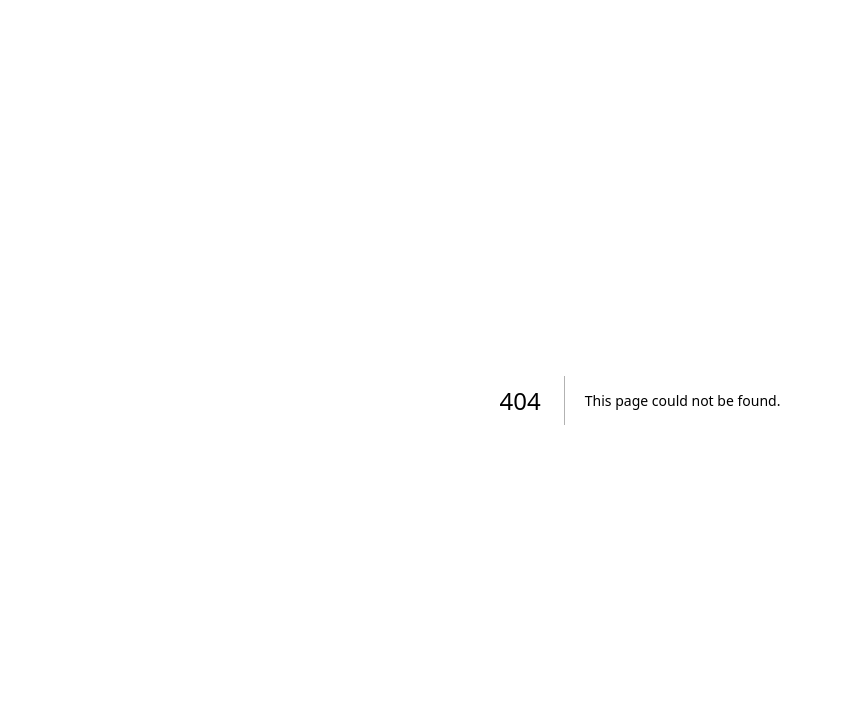
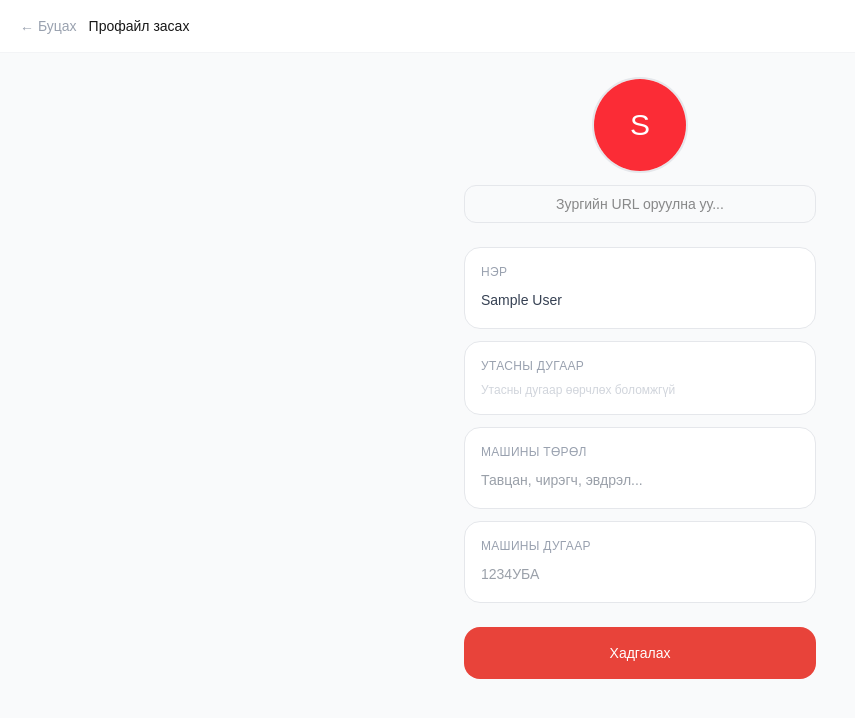
Before and after one commit to jargalbayr955-cmyk/-, a Next.js app: page /driver/profile in a window 1280 px wide. Before the commit this address had no page. Shown: the top 718 px of the page, without its empty margins (0-855 px from the left). Built offline with nearby package versions, Linux system fonts and the light colour scheme; no server answers; sample sign-in values are in the browser's storage.

Commit message:
feat: жолоочийн профайл хуудас нэмэв

```diff
--- a/app/driver/page.tsx
+++ b/app/driver/page.tsx
@@ -324,9 +324,14 @@ export default function DriverPage() {
             <p className="font-medium text-sm">{driver.name}</p>
             <p className="text-xs text-gray-400 mt-0.5">{driver.car_type}</p>
           </div>
-          <button onClick={toggleAvailable} className={"text-xs rounded-xl px-4 py-2 font-medium " + (driver.available ? 'bg-green-100 text-green-700' : 'bg-gray-100 text-gray-500')}>
-            {driver.available ? '🟢 Ажиллаж байна' : '⚫ Амарч байна'}
-          </button>
+          <div className="flex items-center gap-2">
+            <button onClick={toggleAvailable} className={"text-xs rounded-xl px-4 py-2 font-medium " + (driver.available ? 'bg-green-100 text-green-700' : 'bg-gray-100 text-gray-500')}>
+              {driver.available ? '🟢 Ажиллаж байна' : '⚫ Амарч байна'}
+            </button>
+            <button onClick={() => router.push('/driver/profile')} className="text-xs rounded-xl px-3 py-2 bg-gray-100 text-gray-500">
+              👤
+            </button>
+          </div>
         </div>
       </div>
       <div className="px-4 pt-4">
--- /dev/null
+++ b/app/driver/profile/page.tsx
@@ -0,0 +1,141 @@
+'use client'
+import { useState, useEffect } from 'react'
+import { useRouter } from 'next/navigation'
+import { supabase } from '@/lib/supabase'
+
+export default function DriverProfilePage() {
+  const [driver, setDriver] = useState<any>(null)
+  const [form, setForm] = useState({ name: '', phone: '', car_type: '', car_number: '', photo_url: '' })
+  const [saving, setSaving] = useState(false)
+  const [saved, setSaved] = useState(false)
+  const [error, setError] = useState('')
+  const router = useRouter()
+
+  useEffect(() => {
+    const session = localStorage.getItem('driver_session')
+    if (!session) { router.push('/driver'); return }
+    const d = JSON.parse(session)
+    setDriver(d)
+    setForm({
+      name: d.name || '',
+      phone: d.phone || '',
+      car_type: d.car_type || '',
+      car_number: d.car_number || '',
+      photo_url: d.photo_url || ''
+    })
+  }, [])
+
+  const handleSave = async () => {
+    if (!form.name || !form.phone) return setError('Нэр болон утас заавал бөглөнө үү')
+    setSaving(true)
+    setError('')
+    const { data, error } = await supabase
+      .from('drivers')
+      .update({
+        name: form.name,
+        car_type: form.car_type,
+        car_number: form.car_number,
+        photo_url: form.photo_url
+      })
+      .eq('id', driver.id)
+      .select()
+      .single()
+
+    if (error) {
+      setError('Хадгалахад алдаа гарлаа')
+    } else {
+      localStorage.setItem('driver_session', JSON.stringify(data))
+      setDriver(data)
+      setSaved(true)
+      setTimeout(() => setSaved(false), 2000)
+    }
+    setSaving(false)
+  }
+
+  if (!driver) return null
+
+  return (
+    <div className="min-h-screen bg-gray-50">
+      <div className="bg-white px-5 py-4 border-b border-gray-100 flex items-center gap-3">
+        <button onClick={() => router.push('/driver')} className="text-gray-400 text-sm">← Буцах</button>
+        <p className="font-medium text-sm">Профайл засах</p>
+      </div>
+
+      <div className="px-4 pt-6 pb-10 max-w-sm mx-auto">
+
+        {/* Зураг */}
+        <div className="flex flex-col items-center mb-6">
+          <div className="w-24 h-24 rounded-full overflow-hidden mb-3 border-2 border-gray-200">
+            {form.photo_url ? (
+              <img src={form.photo_url} alt="profile" className="w-full h-full object-cover" />
+            ) : (
+              <div className="w-full h-full bg-red-500 flex items-center justify-center text-white text-3xl font-medium">
+                {form.name.charAt(0) || '?'}
+              </div>
+            )}
+          </div>
+          <input
+            type="text"
+            placeholder="Зургийн URL оруулна уу..."
+            value={form.photo_url}
+            onChange={e => setForm({...form, photo_url: e.target.value})}
+            className="w-full border border-gray-200 rounded-xl px-3 py-2 text-sm outline-none text-center"
+          />
+        </div>
+
+        {/* Мэдээлэл */}
+        <div className="space-y-3">
+          <div className="bg-white border border-gray-200 rounded-2xl p-4">
+            <p className="text-xs text-gray-400 mb-2 uppercase tracking-wide">Нэр</p>
+            <input
+              type="text"
+              placeholder="Бүтэн нэр"
+              value={form.name}
+              onChange={e => setForm({...form, name: e.target.value})}
+              className="w-full text-sm outline-none text-gray-700"
+            />
+          </div>
+
+          <div className="bg-white border border-gray-200 rounded-2xl p-4">
+            <p className="text-xs text-gray-400 mb-2 uppercase tracking-wide">Утасны дугаар</p>
+            <p className="text-sm text-gray-400">{form.phone}</p>
+            <p className="text-xs text-gray-300 mt-1">Утасны дугаар өөрчлөх боломжгүй</p>
+          </div>
+
+          <div className="bg-white border border-gray-200 rounded-2xl p-4">
+            <p className="text-xs text-gray-400 mb-2 uppercase tracking-wide">Машины төрөл</p>
+            <input
+              type="text"
+              placeholder="Тавцан, чирэгч, эвдрэл..."
+              value={form.car_type}
+              onChange={e => setForm({...form, car_type: e.target.value})}
+              className="w-full text-sm outline-none text-gray-700"
+            />
+          </div>
+
+          <div className="bg-white border border-gray-200 rounded-2xl p-4">
+            <p className="text-xs text-gray-400 mb-2 uppercase tracking-wide">Машины дугаар</p>
+            <input
+              type="text"
+              placeholder="1234УБА"
+              value={form.car_number}
+              onChange={e => setForm({...form, car_number: e.target.value})}
+              className="w-full text-sm outline-none text-gray-700"
+            />
+          </div>
+        </div>
+
+        {error && <p className="text-red-400 text-xs mt-3 text-center">{error}</p>}
+
+        <button
+          onClick={handleSave}
+          disabled={saving}
+          className="w-full rounded-2xl py-4 font-medium text-sm text-white mt-6 disabled:opacity-50"
+          style={{background:'#e8433a'}}
+        >
+          {saving ? 'Хадгалж байна...' : saved ? '✅ Хадгалагдлаа!' : 'Хадгалах'}
+        </button>
+      </div>
+    </div>
+  )
+}
```
